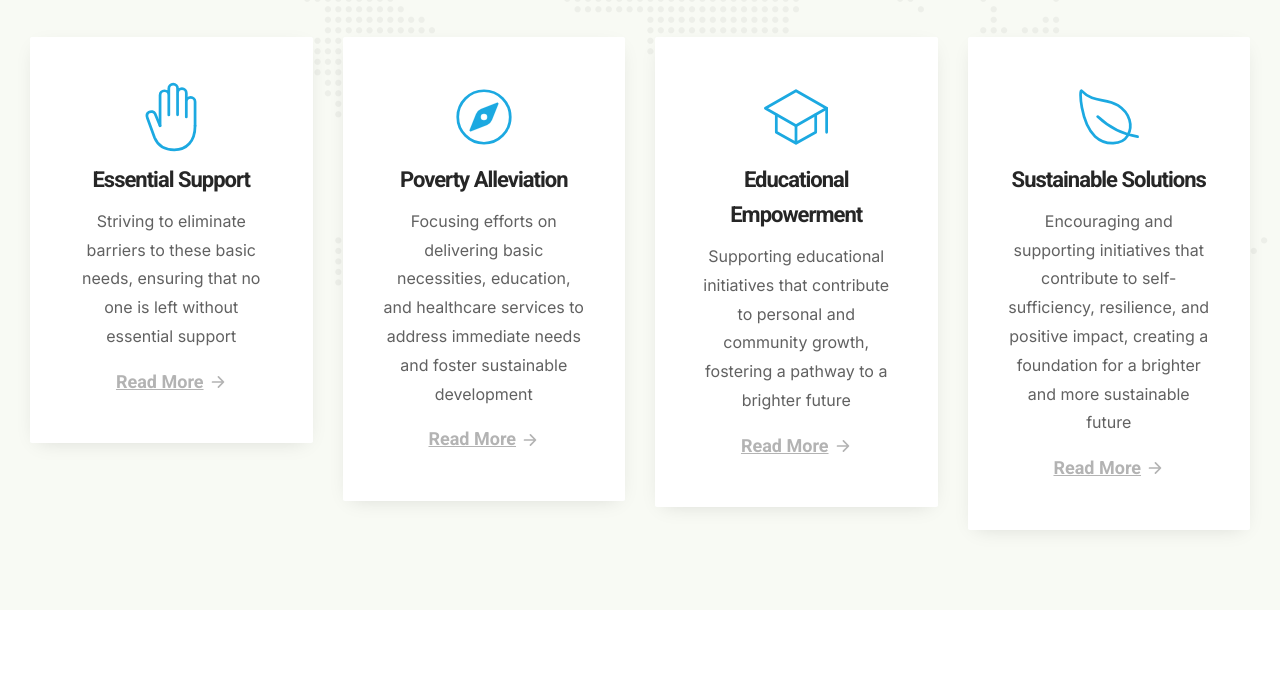
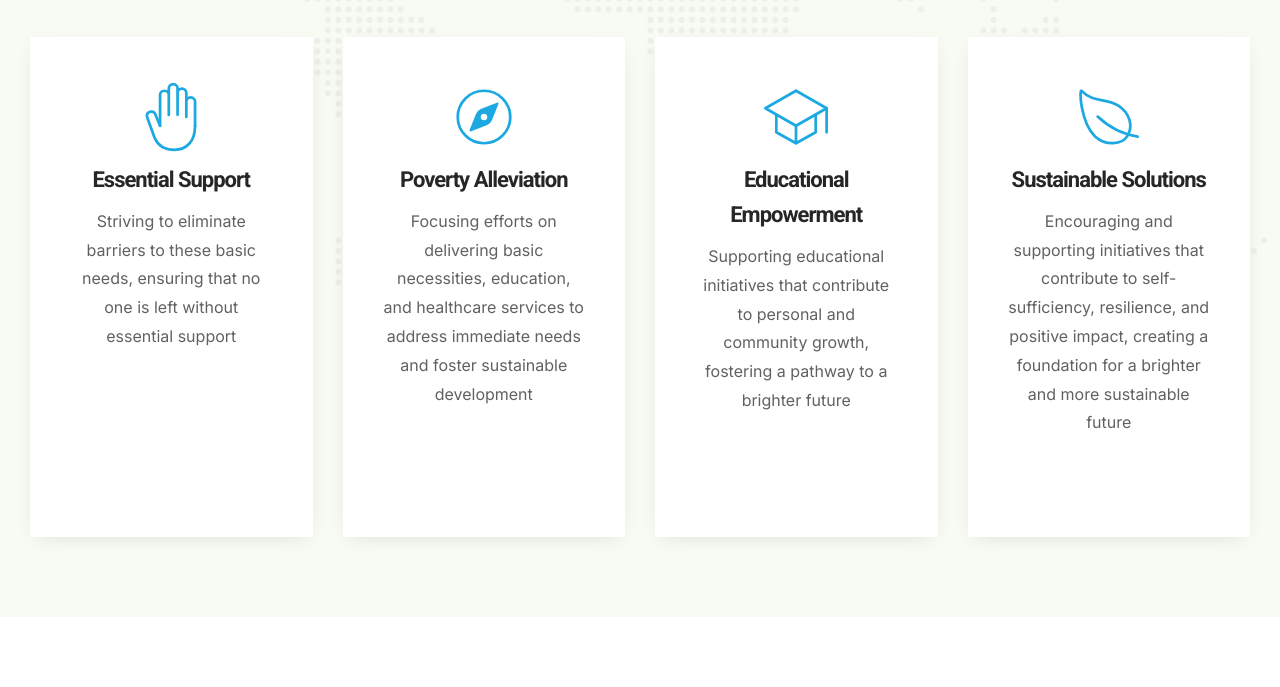
Before and after one commit to musaHaruna/HAGVRI, a plain HTML site: page index.html in a window 1280 px wide. Shown: the part 2770-3457 px from the top of the page. Drawn offline with nearby package versions, Linux system fonts and the light colour scheme; a script that the page names is missing.

Commit message:
fix-footer and card

```diff
--- a/assets/css/style.css
+++ b/assets/css/style.css
@@ -1035,6 +1035,7 @@ body {
 .insta-post-item {
   min-width: 90%;
   scroll-snap-align: center;
+  height: 155px;
 }
 
 /*-----------------------------------*\
@@ -1072,6 +1073,7 @@ body {
 .copyright-link {
   text-decoration: underline;
   transition: var(--transition-1);
+  text-align: center;
 }
 
 .footer-link {
@@ -1267,7 +1269,7 @@ body {
   .footer .container {
     display: flex;
     align-items: center;
-    justify-content: space-between;
+    justify-content: center;
     gap: 40px;
     padding-inline: 40px;
   }
@@ -1294,6 +1296,17 @@ body {
   /**
    * CUSTOM PROPERTY
    */
+
+  .service-card {
+    background-color: var(--white);
+    text-align: center;
+    padding: 45px 40px;
+    height: 500px;
+    border-radius: 2px;
+    outline: 3px solid transparent;
+    box-shadow: var(--card-shadow);
+    transition: var(--transition-2);
+  }
 
   .card-banner {
     height: auto;
@@ -1455,6 +1468,7 @@ body {
 
   .insta-post-item {
     min-width: 24%;
+    hie
   }
 }
 
@@ -1473,6 +1487,17 @@ body {
      */
 
     --fs-3: 4.4rem;
+  }
+
+  .service-card {
+    background-color: var(--white);
+    text-align: center;
+    padding: 45px 40px;
+    height: 500px;
+    border-radius: 2px;
+    outline: 3px solid transparent;
+    box-shadow: var(--card-shadow);
+    transition: var(--transition-2);
   }
 
   /**
--- a/index.html
+++ b/index.html
@@ -368,11 +368,7 @@
                   support
                 </p>
 
-                <a href="#" class="btn-link">
-                  <span>Read More</span>
 
-                  <ion-icon name="arrow-forward" aria-hidden="true"></ion-icon>
-                </a>
 
               </div>
             </li>
@@ -392,11 +388,7 @@
                   foster sustainable development
                 </p>
 
-                <a href="#" class="btn-link">
-                  <span>Read More</span>
 
-                  <ion-icon name="arrow-forward" aria-hidden="true"></ion-icon>
-                </a>
 
               </div>
             </li>
@@ -416,11 +408,7 @@
                   future
                 </p>
 
-                <a href="#" class="btn-link">
-                  <span>Read More</span>
 
-                  <ion-icon name="arrow-forward" aria-hidden="true"></ion-icon>
-                </a>
 
               </div>
             </li>
@@ -440,11 +428,7 @@
                   foundation for a brighter and more sustainable future
                 </p>
 
-                <a href="#" class="btn-link">
-                  <span>Read More</span>
 
-                  <ion-icon name="arrow-forward" aria-hidden="true"></ion-icon>
-                </a>
 
               </div>
             </li>
@@ -661,19 +645,6 @@
 
   <footer class="footer">
     <div class="container">
-
-      <ul class="footer-list">
-
-        <li>
-          <a href="#" class="footer-link">Terms of use</a>
-        </li>
-
-        <li>
-          <a href="#" class="footer-link">Privacy & Policy</a>
-        </li>
-
-      </ul>
-
       <p class="copyright">
         Copyright 2023 All Rights Reserved.
       </p>
```
Also changed, not shown: 1 other file.
